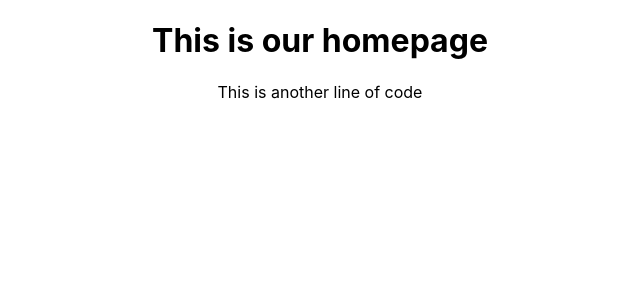
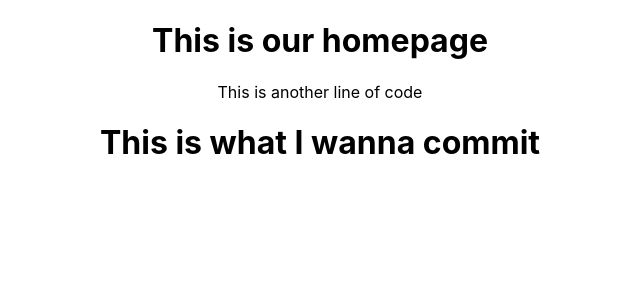
Before and after one commit to mohhossain/gitter, a React (Create React App) app: page / in a window 1280 px wide. Shown: the top 300 px of the page, without its empty margins (320-960 px from the left). Built offline with nearby package versions, Linux system fonts and the light colour scheme.

Commit message:
added a h1

```diff
--- a/src/Homepage.js
+++ b/src/Homepage.js
@@ -5,6 +5,8 @@ export default function () {
     <div>
         <h1>This is our homepage</h1>
         <p>This is another line of code</p>
+
+        <h1>This is what I wanna commit</h1>
     </div>
   )
 }
```
